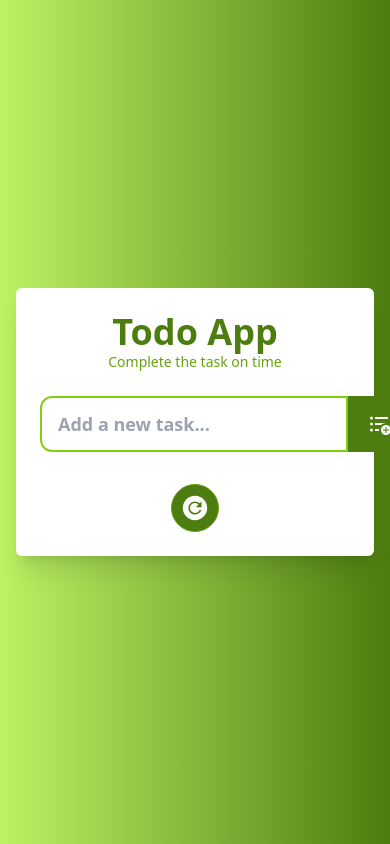
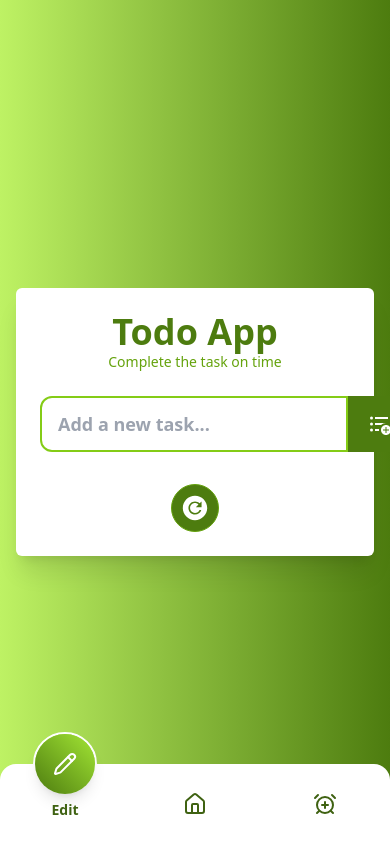
Before and after one commit to VishnuCheruvakkara/React-To-do-app, a React (Vite) app: page / in a window 390 px wide. Shown: the top 844 px of the page. Built offline with nearby package versions, Linux system fonts and the light colour scheme.

Commit message:
Design of todo app on progress

```diff
--- a/package.json
+++ b/package.json
@@ -13,6 +13,7 @@
   },
   "dependencies": {
     "autoprefixer": "^10.4.20",
+    "lucide-react": "^0.469.0",
     "postcss": "^8.4.49",
     "react": "^18.3.1",
     "react-dom": "^18.3.1",
--- a/src/App.jsx
+++ b/src/App.jsx
@@ -1,13 +1,13 @@
 import { useState } from 'react'
 import Todo from './components/Todo'
 
+
 function App() {
-  const [count, setCount] = useState(0)
+  // const [count, setCount] = useState(0)
 
   return (
     <>
-     <Todo></Todo>
-
+      <Todo></Todo>
     </>
   )
 }
--- /dev/null
+++ b/src/components/HeadNav.jsx
@@ -0,0 +1,34 @@
+import React, { useState } from "react";
+import { Home, Pencil, AlarmClockPlus } from "lucide-react";
+
+function HeadNav() {
+    const navItems = [
+        { name: "Edit", icon: <Pencil size={24} /> },
+        { name: "Home", icon: <Home size={24} />},
+        { name: "Timer", icon: <AlarmClockPlus size={24} /> },
+    ];
+
+    const [activeTab, setActiveTab] = useState(0);
+    return (
+        <div className="hidden sm:fixed sm:top-0 sm:left-0 sm:right-0 sm:h-16 sm:bg-white sm:shadow-md sm:flex sm:items-center sm:justify-center">
+            <div className="flex justify-between w-full max-w-4xl mx-auto px-40">
+                {navItems.map((item, index) => (
+                    <button
+                        key={index}
+                        onClick={() => setActiveTab(index)}
+                        className={`flex items-center px-4 py-2 rounded-full transition-all duration-300 ${activeTab === index
+                            ? "bg-lime-100 text-lime-700 border-2 border-lime-700"
+                            : "text-gray-600 hover:text-lime-700 "
+                            }`}
+                    >
+                        <span className="mr-2">{item.icon}</span>
+                        <span className="text-sm font-medium">{item.name}</span>
+                    </button>
+                ))}
+            </div>
+        </div>
+    );
+
+}
+
+export default HeadNav;
--- a/src/components/Todo.jsx
+++ b/src/components/Todo.jsx
@@ -1,5 +1,9 @@
 
 import React, { useState, useEffect } from "react"
+//importing mobile nav
+import MobileNav from './mobileNav'
+//import the head nav
+import HeadNav from './HeadNav'
 
 //Icons used form react-icons, below...
 import { MdFormatListBulletedAdd } from "react-icons/md";
@@ -106,6 +110,8 @@ function Todo() {
         }
     }, [inputErrorMessage])
     return (
+        <>
+        <HeadNav> </HeadNav>
         <div className="min-h-screen bg-gradient-to-r from-lime-300 to-lime-700 flex items-center justify-center p-4">
             <div className="bg-white p-6 rounded-md shadow-xl w-full max-w-sm sm:max-w-md md:max-w-lg lg:max-w-xl mx-auto">
 
@@ -261,8 +267,12 @@ function Todo() {
                     </button>
                 </div>
             </div>
+        </div>
+         {/* load the mobile nav */}
+         <MobileNav></MobileNav>
 
-        </div>
+
+        </>
     )
 }
 export default Todo
--- /dev/null
+++ b/src/components/mobileNav.jsx
@@ -0,0 +1,60 @@
+import React, { useState } from "react";
+import { Home, Pencil,AlarmClockPlus  } from "lucide-react";
+
+const MobileNav = () => {
+  const navItems = [
+    { name: "Edit", icon: <Pencil size={24} /> },
+    { name: "Home", icon: <Home size={24} /> },
+    { name: "Timer", icon: <AlarmClockPlus size={24} /> },
+  ];
+
+  const [activeTab, setActiveTab] = useState(0);
+
+  return (
+    <div className="fixed bottom-0 left-0 right-0 h-20 bg-white shadow-lg rounded-t-2xl sm:hidden">
+      <div className="relative h-full max-w-lg mx-auto">
+        {/* Floating Circle Indicator */}
+        <div
+          className="absolute -top-8 w-16 h-16 transition-all duration-300 border-2 rounded-full border-white ease-in-out"
+          style={{
+            left: `calc((100% / 3) * ${activeTab} + (100% / 6) - 32px)`,
+          }}
+        >
+          <div className="w-full h-full rounded-full bg-gradient-to-tr from-lime-700 to-lime-400 shadow-lg flex items-center justify-center">
+            <div className="text-white">{navItems[activeTab].icon}</div>
+          </div>
+        </div>
+
+        {/* Navigation Items */}
+        <div className="flex justify-between h-full items-end pb-2">
+          {navItems.map((item, index) => (
+            <button
+              key={index}
+              onClick={() => setActiveTab(index)}
+              className="flex-1 flex flex-col items-center relative"
+            >
+              <span
+                className={`transition-all duration-300 ${
+                  activeTab === index ? "opacity-0" : "text-lime-800"
+                }`}
+              >
+                {item.icon}
+              </span>
+              <span
+                className={`text-sm font-medium transition-all duration-300 ${
+                  activeTab === index
+                    ? "text-lime-800 font-semibold transform -translate-y-4"
+                    : "text-gray-500 opacity-0"
+                }`}
+              >
+                {item.name}
+              </span>
+            </button>
+          ))}
+        </div>
+      </div>
+    </div>
+  );
+};
+
+export default MobileNav;
```
Also changed, not shown: 1 other file (tests, documents, lock files or other folders).
